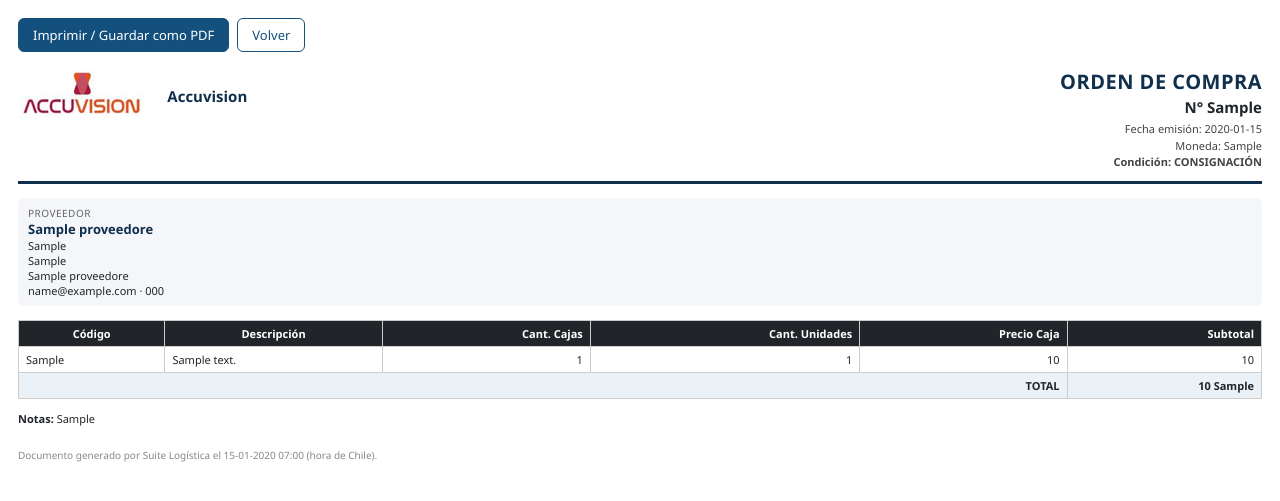
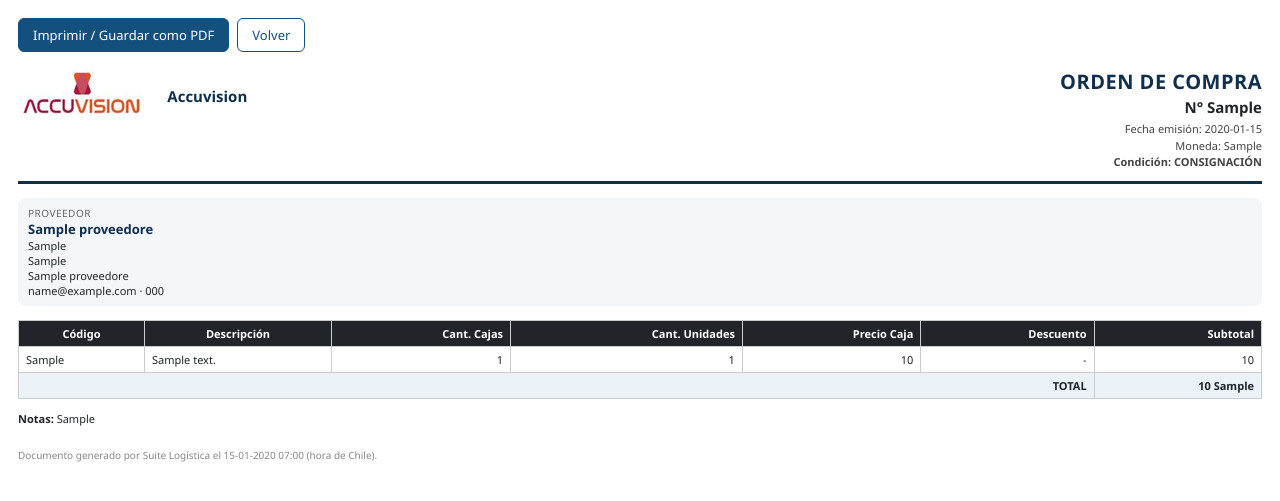
Before and after one commit to jesusrfr3008-hub/suite-logistica, a Flask app: page /ordenes/1/imprimir in a window 1280 px wide. Shown: the top 501 px of the page. Run offline with Flask 3, Linux system fonts and the light colour scheme; a user stored in the database is signed in; data comes from the database, SQL or seed files in the repository; tables that the repository leaves empty hold one stand-in row (values such as "Sample post"); some libraries are stand-ins or nearby versions.

Commit message:
Ronda BK (2da vuelta, seguimiento): mostrar el descuento de línea en Imprimir/PDF de la OC, solo cuando corresponde
A pedido del usuario: el descuento por línea (agregado en el commit
anterior) no se veía en la impresión/PDF de la Orden de Compra que se le
envía al proveedor -- solo se veía el precio ya neto, sin indicar que
tenía descuento. Se agrega una columna "Descuento" a
templates/ordenes/imprimir.html (Ver/Imprimir desde el navegador) y
templates/ordenes/pdf_oc.html (el PDF real, generado con xhtml2pdf para
adjuntar al correo al proveedor).

La columna solo se agrega al documento si AL MENOS UNA línea de esa orden
tiene descuento (`lineas|selectattr('descuento_tipo')`) -- si ninguna
línea lo tiene, el documento queda exactamente igual que antes, sin traer
un campo "Descuento" vacío a todo el documento (pedido explícito del
usuario). Dentro de una orden que sí tiene descuento en alguna línea, las
demás líneas sin descuento muestran "-" en esa columna en vez de dejarla
en blanco.

Verificado con run_test59.py: una orden sin ningún descuento no muestra la
columna en Imprimir ni en el PDF descargable; una orden con una línea
descontada sí la muestra, con el valor correcto. Regresión re-verificada
en run_test45.py (Imprimir/PDF para el perfil orden_simple, sin cambios) y
run_test57.py/run_test58.py (sin impacto).

Co-Authored-By: Claude Sonnet 5 <noreply@anthropic.com>
Claude-Session: https://claude.ai/code/session_012gp3sMLvtpwLBumsPs26qn

```diff
--- a/templates/ordenes/imprimir.html
+++ b/templates/ordenes/imprimir.html
@@ -111,6 +111,10 @@
     {% endif %}
   </div>
 
+  {# Ronda BK (2026-10-08, 2da vuelta, a pedido del usuario): igual que en
+     pdf_oc.html -- la columna "Descuento" solo se agrega si AL MENOS UNA
+     linea de esta orden tiene descuento. #}
+  {% set tiene_descuento = lineas|selectattr('descuento_tipo')|list|length > 0 %}
   <table>
     <thead>
       <tr>
@@ -119,6 +123,7 @@
         <th class="num">Cant. Cajas</th>
         <th class="num">Cant. Unidades</th>
         <th class="num">Precio Caja</th>
+        {% if tiene_descuento %}<th class="num">Descuento</th>{% endif %}
         <th class="num">Subtotal</th>
       </tr>
     </thead>
@@ -130,13 +135,20 @@
         <td class="num">{{ l.cantidad_cajas|numero_flex }}</td>
         <td class="num">{{ l.cantidad_unidades|numero_flex }}</td>
         <td class="num">{{ l.precio_unitario_pactado|numero_flex }}</td>
+        {% if tiene_descuento %}
+        <td class="num">
+          {% if l.descuento_tipo == 'porcentaje' %}-{{ l.descuento_valor|numero_flex }}%
+          {% elif l.descuento_tipo == 'monto' %}-{{ l.descuento_valor|numero_flex }}
+          {% else %}-{% endif %}
+        </td>
+        {% endif %}
         <td class="num">{{ l.subtotal|numero_flex }}</td>
       </tr>
       {% endfor %}
     </tbody>
     <tfoot>
       <tr>
-        <td colspan="5" style="text-align:right;">TOTAL</td>
+        <td colspan="{{ 6 if tiene_descuento else 5 }}" style="text-align:right;">TOTAL</td>
         <td class="num">{{ orden.total|numero_flex }} {{ orden.moneda }}</td>
       </tr>
     </tfoot>
```
Also changed, not shown: templates/ordenes/pdf_oc.html (+14 -1 lines).
